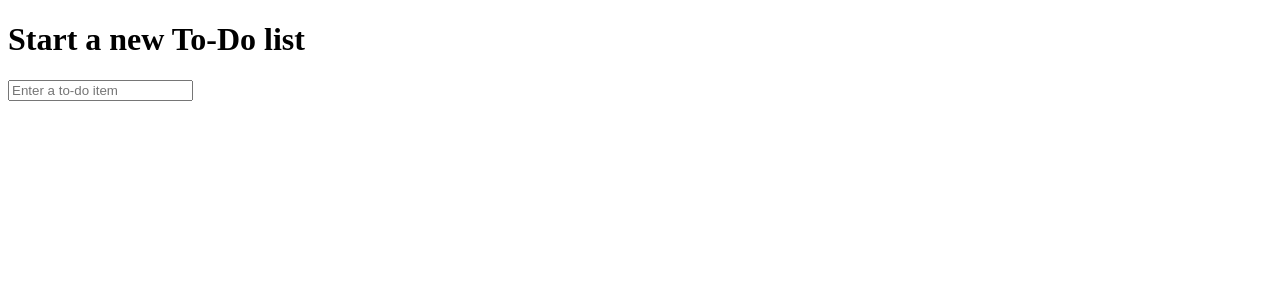
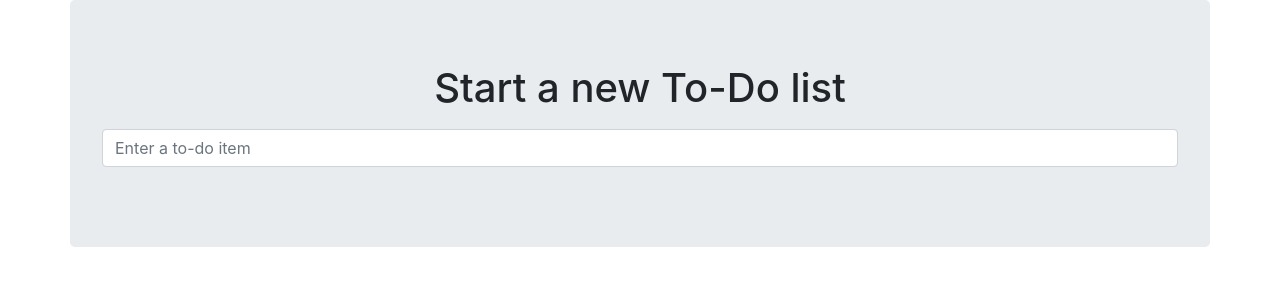
Before and after one commit to NikitaYatsuraPrograming/django_testing_book, a Django app: page / in a window 1280 px wide. Shown: the top 300 px of the page. Run offline with Django 3.2, Linux system fonts and the light colour scheme; some libraries are stand-ins or nearby versions.

Commit message:
wrote functional test which checks if the list is centered, added bootstrap class in list.html and base.html, created base.css, wrote in settings.py STATICFILES_DIRs

```diff
--- a/app/settings.py
+++ b/app/settings.py
@@ -120,3 +120,7 @@ USE_TZ = True
 # https://docs.djangoproject.com/en/3.0/howto/static-files/
 
 STATIC_URL = '/static/'
+
+STATICFILES_DIRS = [
+    os.path.join(BASE_DIR, "static")
+]
--- a/functional_tests/tests.py
+++ b/functional_tests/tests.py
@@ -1,4 +1,4 @@
-from django.test import LiveServerTestCase
+from django.contrib.staticfiles.testing import StaticLiveServerTestCase
 
 from selenium import webdriver
 from selenium.webdriver.common.keys import Keys
@@ -9,7 +9,7 @@ import time
 MAX_WAIT = 15
 
 
-class NewVisitorTest(LiveServerTestCase):
+class NewVisitorTest(StaticLiveServerTestCase):
     """
     Тест нового посетителя
     """
--- /dev/null
+++ b/static/base.css
@@ -0,0 +1,3 @@
+#id_new_item{
+    margin-top: 2ex;
+}
--- a/templates/lists/base.html
+++ b/templates/lists/base.html
@@ -1,3 +1,4 @@
+{% load static %}
 <!doctype html>
 <html lang="en">
 <head>
@@ -6,16 +7,29 @@
           content="width=device-width, user-scalable=no, initial-scale=1.0, maximum-scale=1.0, minimum-scale=1.0">
     <meta http-equiv="X-UA-Compatible" content="ie=edge">
     <title>To-Do lists</title>
+    <link rel="stylesheet" href="{% static "bootstrap/css/bootstrap.min.css" %}">
+    <link rel="stylesheet" href="{% static "base.css" %}">
 </head>
 <body>
+    <div class="container">
+        <div class="row">
+            <div class="col-md-12 text-center jumbotron">
                 <h1>{% block header_text %}{% endblock %}</h1>
                 <form method="post" action="{% block form_action %}{% endblock %}">
                     {% csrf_token %}
-        <input name="item_text" id="id_new_item" placeholder="Enter a to-do item">
+                    <input name="item_text" id="id_new_item" class="form-control input-group-lg" placeholder="Enter a to-do item">
                     </p>
                 </form>
+            </div>
+        </div>
+
+        <div class="row">
+            <div class="col-md-12 col-md-offset-3 text-center">
                 {% block table %}
 
                 {% endblock %}
+            </div>
+        </div>
+    </div>
 </body>
 </html>
--- a/templates/lists/list.html
+++ b/templates/lists/list.html
@@ -5,7 +5,7 @@
 {% block form_action %}/lists/{{ list.pk }}/add_item{% endblock %}
 
 {% block table %}
-    <table id="id_list_table">
+    <table class="table" id="id_list_table">
         {% for item in list.item_set.all %}
             <tr>
                 <td>{{ forloop.counter }}: {{ item.text }}</td>
```
Lines whose indentation alone changed are shown as unchanged.
